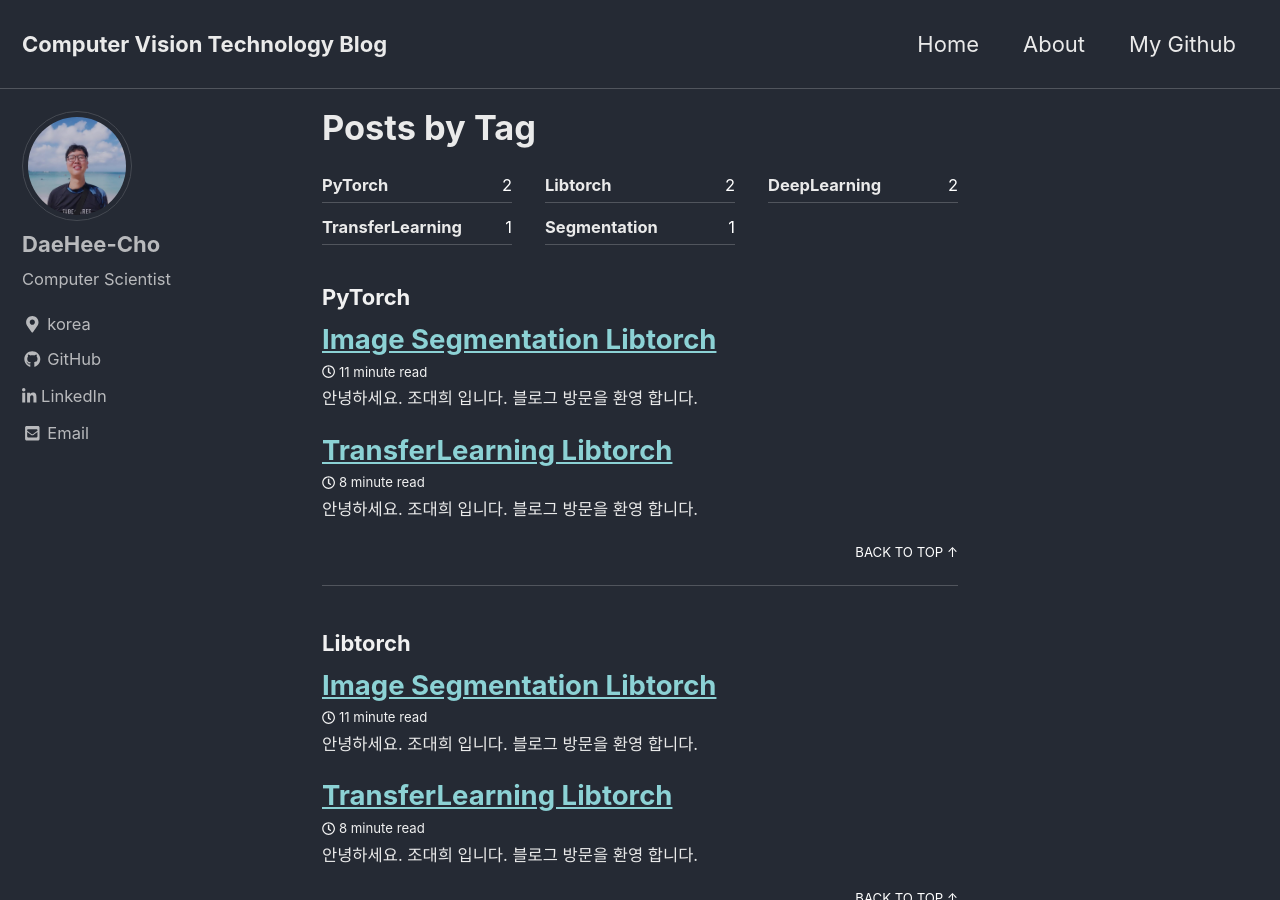
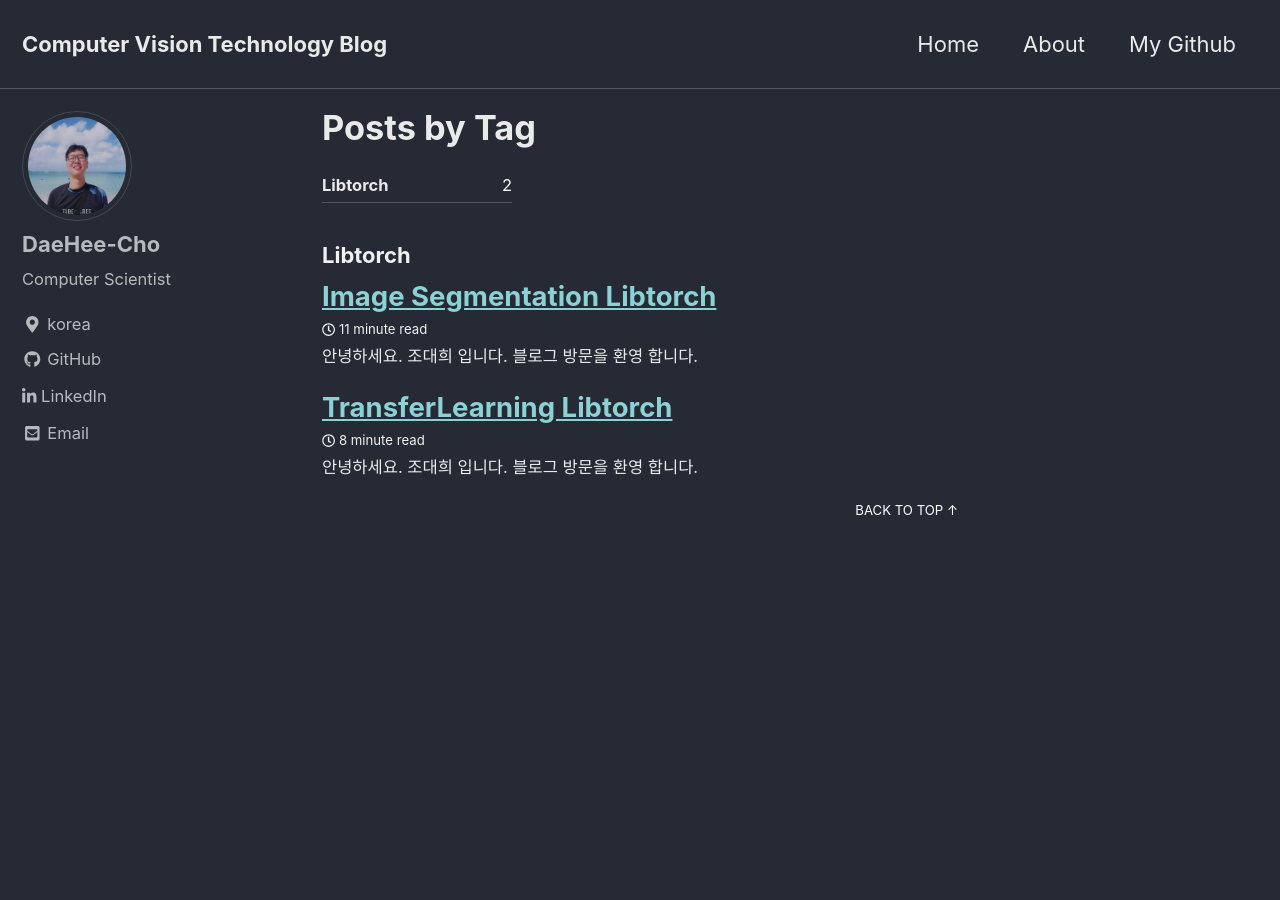
Before and after one commit to Navifra-Kerry/kerry-cho.github.io, a Jekyll site: the page built from _pages/tag-archive.md, in a window 1280 px wide and 900 px high. Built offline with Jekyll 4.4.1, drawn with Linux system fonts in a browser that asks for light colours; cached includes are drawn as plain includes; nearby versions of some CDN libraries; some of the changed text lies outside the part shown.

Commit message:
DeleteTags

```diff
--- a/_posts/2019-11-27-TransferLearning Libtorch.md
+++ b/_posts/2019-11-27-TransferLearning Libtorch.md
@@ -1,7 +1,7 @@
 ---
 title: "TransferLearning Libtorch"
 use_math: true
-tags: [PyTorch, Libtorch, TransferLearning, DeepLearning]
+tags: [Libtorch]
 header:
 ---
 
--- a/_posts/2019-11-29-Image Segmentation Libtorch.md
+++ b/_posts/2019-11-29-Image Segmentation Libtorch.md
@@ -1,7 +1,7 @@
 ---
 title: "Image Segmentation Libtorch"
 use_math: true
-tags: [PyTorch, Libtorch, Segmentation, DeepLearning]
+tags: [Libtorch]
 header:
 ---
 
```
